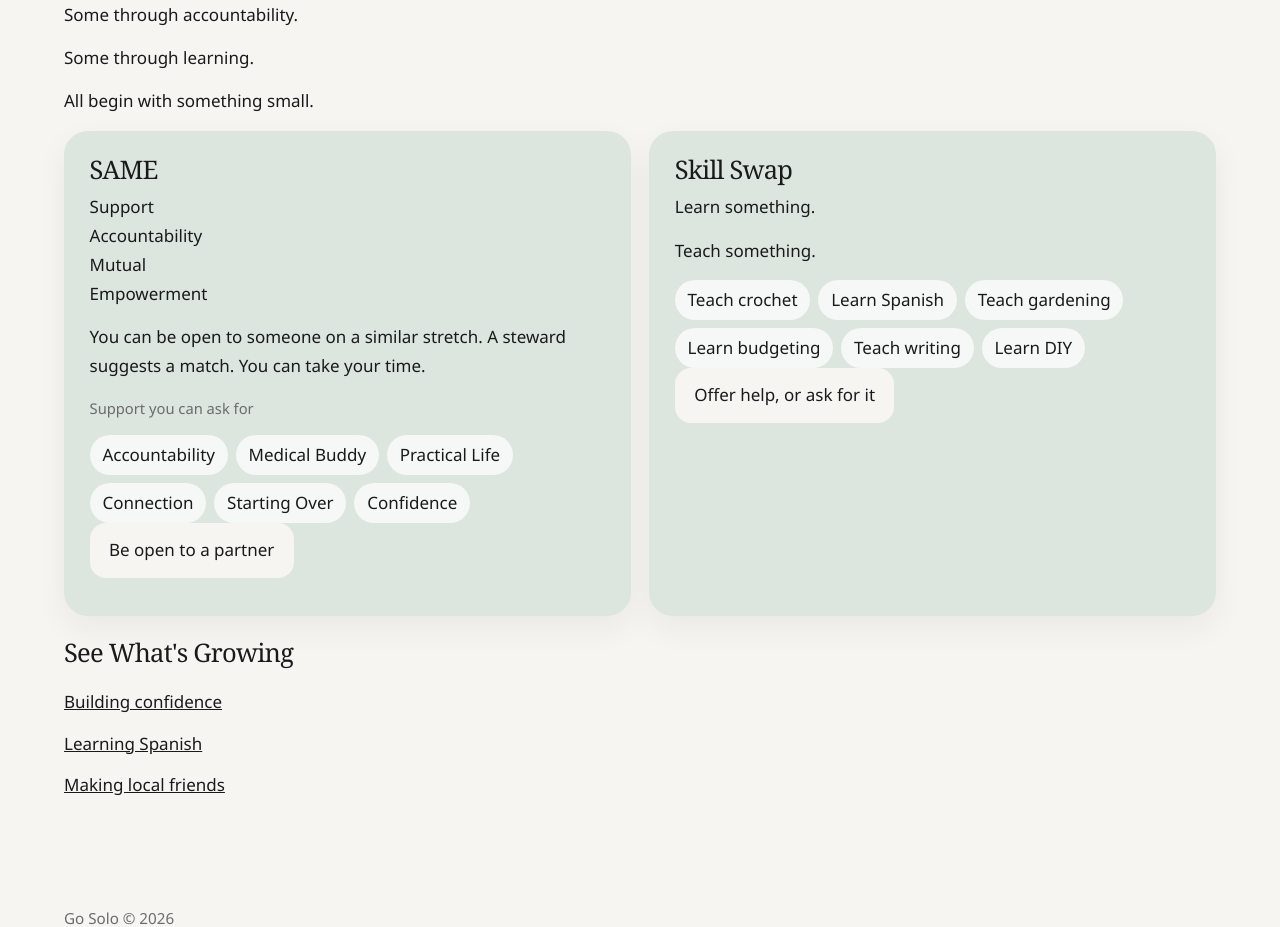
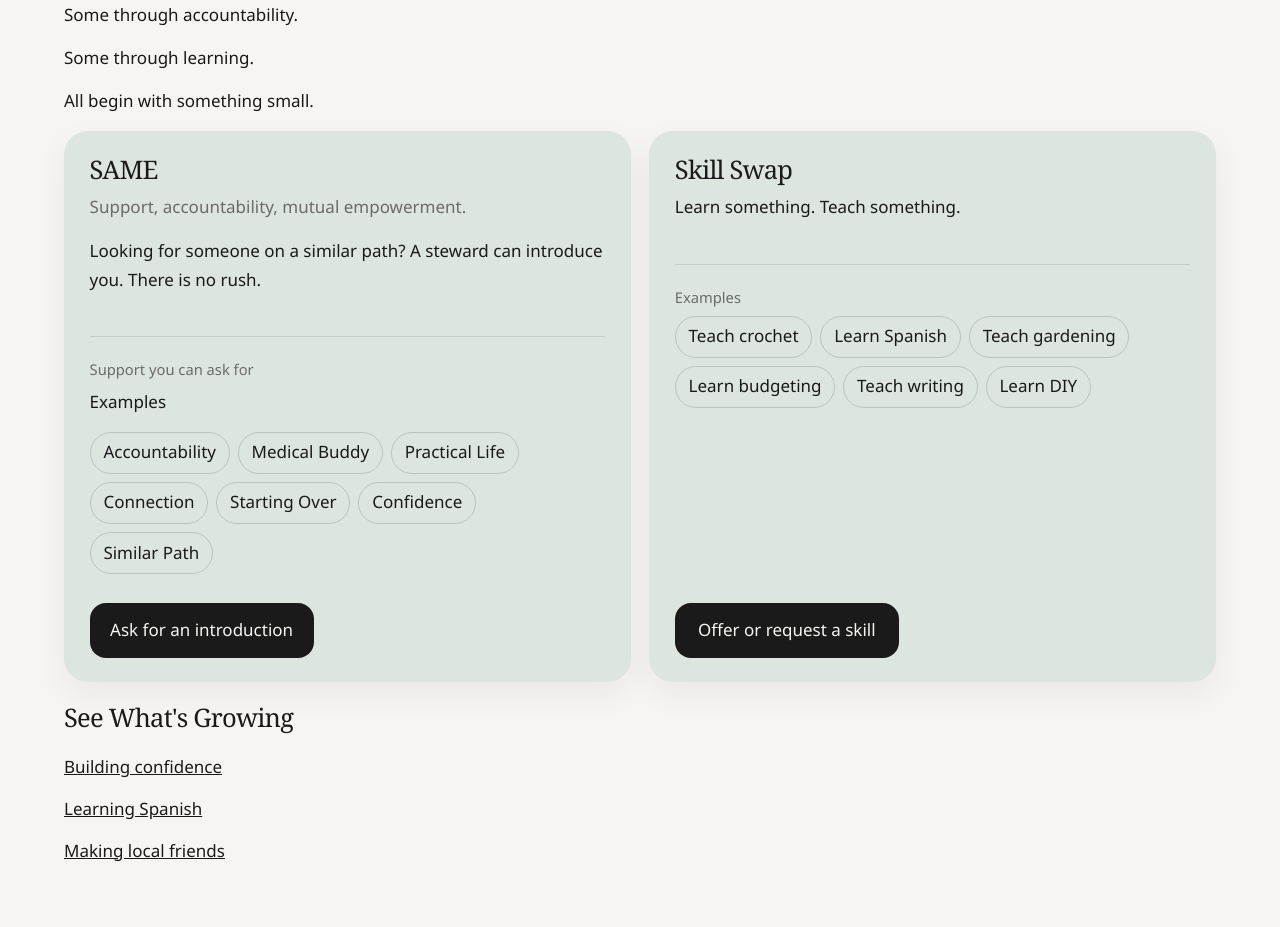
Before and after one commit to Solist-try/Go-solo-web, a PHP site: page /seeds in a window 1280 px wide. Shown: the part 345-1272 px from the top of the page. Run offline with PHP 8.4, Linux system fonts and the light colour scheme; data comes from the database, SQL or seed files in the repository; some libraries are stand-ins or nearby versions.

Commit message:
Let SAME and Skill Swap read as support, not a match.
The seeds cards show examples as labels and actions as buttons. A steward introduces someone on a similar path, and Similar Path replaces the partner chip.

```diff
--- a/php/app/auth.php
+++ b/php/app/auth.php
@@ -151,7 +151,7 @@ function absolute_url(string $path): string
 
 function support_choices(): array
 {
-    return ['Accountability', 'Medical Buddy', 'Practical Life', 'Connection', 'Starting Over', 'Confidence'];
+    return ['Accountability', 'Medical Buddy', 'Practical Life', 'Connection', 'Starting Over', 'Confidence', 'Similar Path'];
 }
 
 function frequency_choices(): array
--- a/php/app/desk.php
+++ b/php/app/desk.php
@@ -295,7 +295,7 @@ function desk_same_suggest(array $params): void
         [$a, $b, $b, $a]
     );
     if ($existing) {
-        flash('Those two already have a match waiting.');
+        flash('Those two already have an introduction waiting.');
         redirect('/steward/same');
     }
     $note = clip(post_text('note', 1000), 1000);
@@ -310,10 +310,10 @@ function desk_same_suggest(array $params): void
     );
     $nameA = display_name_of($a);
     $nameB = display_name_of($b);
-    notify($a, 'A SAME partner was suggested. A steward suggested ' . $nameB . ' for this stretch. You can take your time.', '/profile');
-    notify($b, 'A SAME partner was suggested. A steward suggested ' . $nameA . ' for this stretch. You can take your time.', '/profile');
-    log_activity($a, 'A SAME partner was suggested');
-    log_activity($b, 'A SAME partner was suggested');
+    notify($a, 'A steward suggested ' . $nameB . ' for this stretch. You can take your time.', '/profile');
+    notify($b, 'A steward suggested ' . $nameA . ' for this stretch. You can take your time.', '/profile');
+    log_activity($a, 'An introduction was suggested');
+    log_activity($b, 'An introduction was suggested');
     flash('The suggestion is with both of them.');
     redirect('/steward/same');
 }
@@ -329,12 +329,12 @@ function desk_same_status(array $params): void
     $action = (string) ($_POST['action'] ?? '');
     if ($action === 'approve' && $match['status'] === 'suggested') {
         exec_sql('UPDATE same_matches SET status = ? WHERE id = ?', ['approved', (int) $match['id']]);
-        flash('The match is approved.');
+        flash('The introduction is approved.');
     } elseif ($action === 'archive' && $match['status'] !== 'archived') {
         exec_sql('UPDATE same_matches SET status = ? WHERE id = ?', ['archived', (int) $match['id']]);
-        notify((int) $match['user_a_id'], 'The SAME suggestion was set aside. You can be open again whenever you want.', '/seeds/same');
-        notify((int) $match['user_b_id'], 'The SAME suggestion was set aside. You can be open again whenever you want.', '/seeds/same');
-        flash('The match is archived.');
+        notify((int) $match['user_a_id'], 'The introduction was set aside. You can ask again whenever you want.', '/seeds/same');
+        notify((int) $match['user_b_id'], 'The introduction was set aside. You can ask again whenever you want.', '/seeds/same');
+        flash('The introduction is set aside.');
     }
     redirect('/steward/same');
 }
--- a/php/app/site.php
+++ b/php/app/site.php
@@ -90,6 +90,16 @@ function page_seed(array $params): void
     }
     $offers = [];
     $requests = [];
+    if ($seed['slug'] === 'same') {
+        $earlierDescription = 'Support. Accountability. Mutual empowerment. You can be open to a partner. Being open does not pair you with anyone. A steward suggests a match when there is a fit. You can take your time.';
+        $earlierPrompt = 'What would you like to grow with a partner?';
+        if ($seed['description'] === $earlierDescription) {
+            $seed['description'] = 'Looking for someone on a similar path? A steward can introduce you. There is no rush.';
+        }
+        if ($seed['prompt'] === $earlierPrompt) {
+            $seed['prompt'] = 'What would you like company for on this stretch?';
+        }
+    }
     if ($seed['slug'] === 'skill-swap') {
         $offers = skill_rows('skill_offers');
         $requests = skill_rows('skill_requests');
@@ -154,9 +164,9 @@ function page_seed_open(array $params): void
             'INSERT INTO same_requests (user_id, seed_id, note, status, created_at) VALUES (?, ?, ?, ?, NOW())',
             [(int) $user['id'], (int) $seed['id'], clip(post_text('note', 1000), 1000), 'open']
         );
-        log_activity((int) $user['id'], 'Is open to a SAME partner for ' . $seed['title']);
+        log_activity((int) $user['id'], 'Asked for an introduction for ' . $seed['title']);
     }
-    flash('You are open. A steward will suggest someone if there is a fit. There is no rush.');
+    flash('You have asked for an introduction. A steward will be in touch when someone is on a similar path. There is no rush.');
     redirect('/seeds/' . $seed['slug']);
 }
 
--- a/php/assets/css/site.css
+++ b/php/assets/css/site.css
@@ -142,6 +142,29 @@ a.card.sage:hover { background: var(--sage-hover); }
 .previews a span { display: block; color: var(--soft); margin-top: 0.25rem; }
 .previews a:hover { background: var(--sage); }
 
+.card.sage.seed-card { display: flex; flex-direction: column; }
+.seed-card .meaning { margin-top: 0; }
+.seed-card .examples {
+  margin-top: 1.7rem;
+  padding-top: 1.25rem;
+  border-top: 1px solid rgba(26, 26, 26, 0.12);
+}
+.seed-card .examples .kicker { display: block; margin: 0 0 0.35rem; }
+.seed-card .examples-label { margin: 0 0 0.95rem; }
+.seed-card .examples .chips { margin: 0; }
+.seed-card .examples .chips li {
+  background: transparent;
+  border: 1px solid rgba(26, 26, 26, 0.16);
+  cursor: default;
+}
+.seed-card .card-action { margin: auto 0 0; padding-top: 1.8rem; }
+.card.sage.seed-card .card-action .button {
+  background: var(--ink);
+  color: var(--bg);
+  min-width: 14rem;
+}
+.card.sage.seed-card .card-action .button:hover { background: #333; }
+
 .chips { display: flex; flex-wrap: wrap; gap: 0.5rem; padding: 0; margin: 0.8rem 0 0; list-style: none; }
 .chips li, .chip {
   background: rgba(255, 255, 255, 0.72);
--- a/php/sql/install.sql
+++ b/php/sql/install.sql
@@ -450,8 +450,8 @@ INSERT INTO seeds (slug, title, description, prompt, kind, category, archived, c
 (
   'same',
   'SAME',
-  'Support. Accountability. Mutual empowerment. You can be open to a partner. Being open does not pair you with anyone. A steward suggests a match when there is a fit. You can take your time.',
-  'What would you like to grow with a partner?',
+  'Looking for someone on a similar path? A steward can introduce you. There is no rush.',
+  'What would you like company for on this stretch?',
   'same',
   'SAME',
   0,
--- a/php/views/home.php
+++ b/php/views/home.php
@@ -64,7 +64,7 @@
   <h2><?= e(site_text('home_seeds_title')) ?></h2>
   <p class="soft"><?= e(site_text('home_seeds_line')) ?></p>
   <div class="cards two">
-    <a class="card sage stretch" href="<?= e(url('/seeds/same')) ?>"><h3>SAME</h3><p>Be open to someone on a similar stretch. You can take your time.</p></a>
+    <a class="card sage stretch" href="<?= e(url('/seeds/same')) ?>"><h3>SAME</h3><p>Someone on a similar path. A steward can introduce you. There is no rush.</p></a>
     <a class="card sage stretch" href="<?= e(url('/seeds/skill-swap')) ?>"><h3>Skill Swap</h3><p>Learn something. Teach something.</p></a>
   </div>
   <p><a href="<?= e(url('/seeds')) ?>">Explore Seeds</a></p>
--- a/php/views/profile/show.php
+++ b/php/views/profile/show.php
@@ -27,10 +27,10 @@ $name = $person['display_name'] ?: 'A member';
   <?php endif; ?>
 
   <?php if ($isSelf && $matches): ?>
-    <h2>A SAME partner</h2>
+    <h2>Someone on a similar path</h2>
     <?php foreach ($matches as $match): ?>
       <article class="card sage">
-        <p>A SAME partner was suggested. A steward suggested <?= e($match['other_name']) ?> for this stretch. You can take your time.</p>
+        <p>A steward suggested <?= e($match['other_name']) ?> for this stretch. You can take your time.</p>
         <p><a href="<?= e(url('/members/' . $match['other_id'])) ?>"><?= e($match['other_name']) ?></a></p>
         <?php if ($match['note']): ?><p><?= e($match['note']) ?></p><?php endif; ?>
         <?php foreach ($sameNotes[$match['id']] ?? [] as $note): ?>
--- a/php/views/seeds/index.php
+++ b/php/views/seeds/index.php
@@ -6,26 +6,31 @@
   <p><?= e(site_text('seeds_learning')) ?></p>
   <p><?= e(site_text('seeds_small')) ?></p>
   <div class="cards two">
-    <article class="card sage">
+    <article class="card sage seed-card">
       <h2>SAME</h2>
-      <p>Support<br>Accountability<br>Mutual<br>Empowerment</p>
-      <p>You can be open to someone on a similar stretch. A steward suggests a match. You can take your time.</p>
+      <p class="soft meaning">Support, accountability, mutual empowerment.</p>
+      <p>Looking for someone on a similar path? A steward can introduce you. There is no rush.</p>
+      <div class="examples">
         <p class="kicker">Support you can ask for</p>
+        <p class="examples-label">Examples</p>
         <ul class="chips">
           <?php foreach (support_choices() as $choice): ?><li><?= e($choice) ?></li><?php endforeach; ?>
         </ul>
-      <p><a class="button sage" href="<?= e(url('/seeds/same')) ?>">Be open to a partner</a></p>
+      </div>
+      <p class="card-action"><a class="button" href="<?= e(url('/seeds/same')) ?>">Ask for an introduction</a></p>
     </article>
-    <article class="card sage">
+    <article class="card sage seed-card">
       <h2>Skill Swap</h2>
-      <p>Learn something.</p>
-      <p>Teach something.</p>
+      <p>Learn something. Teach something.</p>
+      <div class="examples">
+        <p class="kicker">Examples</p>
         <ul class="chips">
           <?php foreach (['Teach crochet', 'Learn Spanish', 'Teach gardening', 'Learn budgeting', 'Teach writing', 'Learn DIY'] as $example): ?>
             <li><?= e($example) ?></li>
           <?php endforeach; ?>
         </ul>
-      <p><a class="button sage" href="<?= e(url('/seeds/skill-swap')) ?>">Offer help, or ask for it</a></p>
+      </div>
+      <p class="card-action"><a class="button" href="<?= e(url('/seeds/skill-swap')) ?>">Offer or request a skill</a></p>
     </article>
   </div>
   <?php if ($seeds): ?>
--- a/php/views/steward/members.php
+++ b/php/views/steward/members.php
@@ -21,5 +21,5 @@
     </tbody>
   </table>
 </div>
-<?php if (!$members): ?><p>No one matches.</p><?php endif; ?>
+<?php if (!$members): ?><p>No one fits that search.</p><?php endif; ?>
 <?php include __DIR__ . '/close.php'; ?>
```
Also changed, not shown: php/views/seeds/show.php (+7 -7 lines), php/views/steward/same.php (+6 -6 lines), 1 other file. Lines whose indentation alone changed are shown as unchanged.
